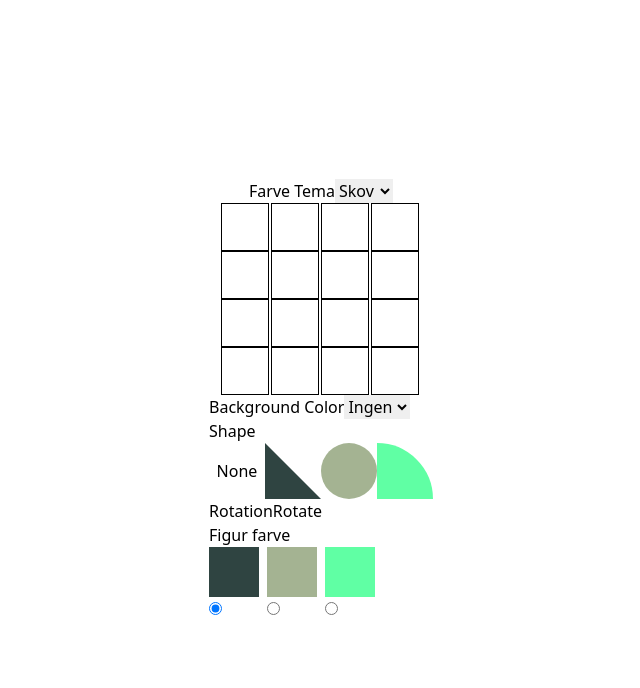
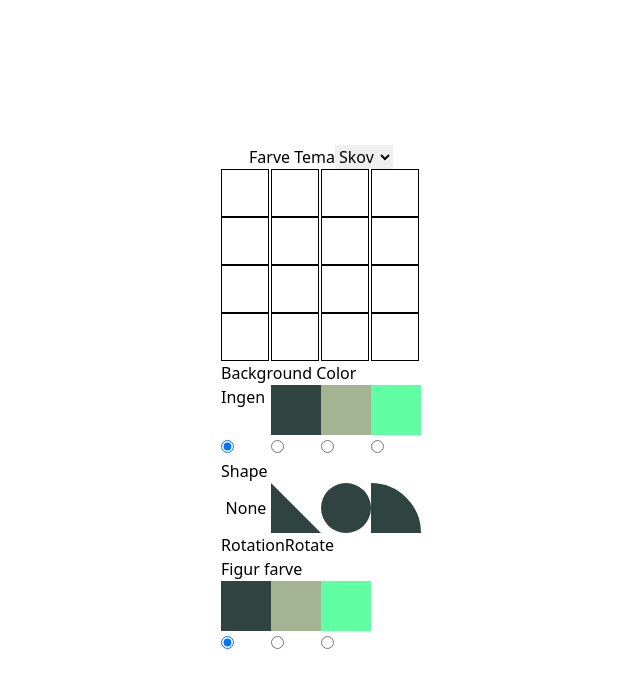
Before and after one commit to Adamduehansen/djoef-branding, a React (Create React App) app: page / in a window 1280 px wide. Shown: the top 688 px of the page, without its empty margins (319-959 px from the left). Built offline with nearby package versions, Linux system fonts and the light colour scheme.

Commit message:
Adds color Radios.

```diff
--- a/src/components/ColorPicker.tsx
+++ /dev/null
@@ -1,87 +0,0 @@
-import classNames from 'classnames';
-import { ChangeEvent, useContext } from 'react';
-import { ColorVariant } from '../contexts/CellContext';
-import { ThemeContext } from '../contexts/ThemeContext';
-
-interface Props {
-  selected: ColorVariant;
-  onColorSelected: (value: ColorVariant) => void;
-}
-
-const ColorPicker = function ({
-  selected,
-  onColorSelected,
-}: Props): JSX.Element {
-  const { theme } = useContext(ThemeContext);
-
-  const colorSelected = function (event: ChangeEvent<HTMLInputElement>) {
-    onColorSelected(event.target.value as ColorVariant);
-  };
-
-  return (
-    <div className='grid grid-cols-4 gap-x-2'>
-      <div>
-        <label
-          htmlFor='shape-color-base'
-          className={classNames(
-            'h-[50px]',
-            'w-[50px]',
-            'block',
-            `bg-${theme}-base`,
-            'cursor-pointer'
-          )}
-        ></label>{' '}
-        <input
-          type='radio'
-          name='shape-color'
-          id='shape-color-base'
-          value='base'
-          onChange={colorSelected}
-          checked={selected === 'base'}
-        />
-      </div>
-      <div>
-        <label
-          htmlFor='shape-color-lys'
-          className={classNames(
-            'h-[50px]',
-            'w-[50px]',
-            'block',
-            `bg-${theme}-lys`,
-            'cursor-pointer'
-          )}
-        ></label>{' '}
-        <input
-          type='radio'
-          name='shape-color'
-          id='shape-color-lys'
-          value='lys'
-          onChange={colorSelected}
-          checked={selected === 'lys'}
-        />
-      </div>
-      <div>
-        <label
-          htmlFor='shape-color-signal'
-          className={classNames(
-            'h-[50px]',
-            'w-[50px]',
-            'block',
-            `bg-${theme}-signal`,
-            'cursor-pointer'
-          )}
-        ></label>{' '}
-        <input
-          type='radio'
-          name='shape-color'
-          id='shape-color-signal'
-          value='signal'
-          onChange={colorSelected}
-          checked={selected === 'signal'}
-        />
-      </div>
-    </div>
-  );
-};
-
-export default ColorPicker;
--- /dev/null
+++ b/src/components/ColorRadio.tsx
@@ -0,0 +1,49 @@
+import classNames from 'classnames';
+import { useContext } from 'react';
+import { ColorVariant } from '../contexts/CellContext';
+import { ThemeContext } from '../contexts/ThemeContext';
+
+type Props = Pick<
+  React.InputHTMLAttributes<HTMLInputElement>,
+  'id' | 'name' | 'checked'
+> & {
+  value: ColorVariant;
+  onChange: (value: ColorVariant) => void;
+};
+
+const ColorRadio = function ({
+  id,
+  name,
+  value,
+  checked,
+  onChange,
+}: Props): JSX.Element {
+  const { theme } = useContext(ThemeContext);
+
+  return (
+    <div>
+      <label
+        htmlFor={id}
+        className={classNames(
+          'h-[50px]',
+          'w-[50px]',
+          'block',
+          `bg-${theme}-${value}`,
+          'cursor-pointer'
+        )}
+      ></label>
+      <input
+        type='radio'
+        name={name}
+        id={id}
+        value={value}
+        onChange={(event) => {
+          onChange(event.target.value as ColorVariant);
+        }}
+        checked={checked}
+      />
+    </div>
+  );
+};
+
+export default ColorRadio;
--- a/src/components/EditCell.tsx
+++ b/src/components/EditCell.tsx
@@ -1,12 +1,7 @@
 import classNames from 'classnames';
 import { useContext, useEffect, useState } from 'react';
-import {
-  Cell,
-  CellContext,
-  ColorVariant,
-  ShapeRotation,
-} from '../contexts/CellContext';
-import ColorPicker from './ColorPicker';
+import { Cell, CellContext, ShapeRotation } from '../contexts/CellContext';
+import ColorRadio from './ColorRadio';
 import ShapePicker from './ShapePicker';
 
 const EditCell: React.FC = function () {
@@ -33,21 +28,58 @@ const EditCell: React.FC = function () {
       <div>
         <div>
           <label htmlFor='cell-background-color'>Background Color</label>
-          <select
-            id='cell-background-color'
-            onChange={(event) => {
-              setCellBackgroundColor(
-                selectedCellId,
-                event.target.value as ColorVariant
-              );
-            }}
-            value={selectedCell?.backgroundColor}
-          >
-            <option value={undefined}>Ingen</option>
-            <option value='base'>Base</option>
-            <option value='lys'>Lys</option>
-            <option value='signal'>Signal</option>
-          </select>
+          <div className='grid grid-cols-4'>
+            <div>
+              <label
+                htmlFor='bg-color-none'
+                className={classNames(
+                  'h-[50px]',
+                  'w-[50px]',
+                  'block',
+                  'cursor-pointer'
+                )}
+              >
+                Ingen
+              </label>
+              <input
+                type='radio'
+                id='bg-color-none'
+                name='bg-color'
+                value={undefined}
+                onChange={(event) => {
+                  setCellBackgroundColor(selectedCellId, undefined);
+                }}
+                checked={!selectedCell?.backgroundColor}
+              />
+            </div>
+            <ColorRadio
+              id='bg-color-base'
+              name='bg-color'
+              value='base'
+              checked={selectedCell?.backgroundColor === 'base'}
+              onChange={(value) => {
+                setCellBackgroundColor(selectedCellId, value);
+              }}
+            />
+            <ColorRadio
+              id='bg-color-lys'
+              name='bg-color'
+              value='lys'
+              checked={selectedCell?.backgroundColor === 'lys'}
+              onChange={(value) => {
+                setCellBackgroundColor(selectedCellId, value);
+              }}
+            />
+            <ColorRadio
+              id='bg-color-signal'
+              name='bg-color'
+              value='signal'
+              checked={selectedCell?.backgroundColor === 'signal'}
+              onChange={(value) => {
+                setCellBackgroundColor(selectedCellId, value);
+              }}
+            />
+          </div>
         </div>
         <div>
           <label>Shape</label>
@@ -56,6 +88,7 @@ const EditCell: React.FC = function () {
               setCellShape(selectedCellId, value);
             }}
             selected={selectedCell?.shape}
+            displayColor={selectedCell?.shapeColor || 'base'}
           />
         </div>
         <div>
@@ -77,28 +110,35 @@ const EditCell: React.FC = function () {
         </div>
         <div>
           <label htmlFor='cell-shape-color'>Figur farve</label>
-          {selectedCell && (
-            <ColorPicker
-              selected={selectedCell?.shapeColor}
-              onColorSelected={(value) => {
+          <div className='flex'>
+            <ColorRadio
+              id='shape-color-base'
+              name='shape-color'
+              value='base'
+              checked={selectedCell?.shapeColor === 'base'}
+              onChange={(value) => {
                 setCellShapeColor(selectedCellId, value);
               }}
             />
-          )}
-          {/* <select
-            id='cell-shape-color'
-            onChange={(event) => {
-              setCellShapeColor(
-                selectedCellId,
-                event.target.value as ColorVariant
-              );
-            }}
-            value={selectedCell?.shapeColor}
-          >
-            <option value='base'>Base</option>
-            <option value='lys'>Lys</option>
-            <option value='signal'>Signal</option>
-          </select> */}
+            <ColorRadio
+              id='shape-color-lys'
+              name='shape-color'
+              value='lys'
+              checked={selectedCell?.shapeColor === 'lys'}
+              onChange={(value) => {
+                setCellShapeColor(selectedCellId, value);
+              }}
+            />
+            <ColorRadio
+              id='shape-color-signal'
+              name='shape-color'
+              value='signal'
+              checked={selectedCell?.shapeColor === 'signal'}
+              onChange={(value) => {
+                setCellShapeColor(selectedCellId, value);
+              }}
+            />
+          </div>
         </div>
       </div>
     );
--- a/src/components/ShapePicker.tsx
+++ b/src/components/ShapePicker.tsx
@@ -1,12 +1,17 @@
-import { ShapeName } from '../contexts/CellContext';
+import { ColorVariant, ShapeName } from '../contexts/CellContext';
 import Shape from './Shape';
 
 interface Props {
   onShapeSelect: (value: ShapeName) => void;
   selected?: ShapeName;
+  displayColor: ColorVariant;
 }
 
-const ShapePicker = function ({ onShapeSelect, selected }: Props): JSX.Element {
+const ShapePicker = function ({
+  onShapeSelect,
+  selected,
+  displayColor,
+}: Props): JSX.Element {
   const shapeSelected = function (event: React.ChangeEvent<HTMLInputElement>) {
     onShapeSelect(event.target.value as ShapeName);
   };
@@ -29,7 +34,7 @@ const ShapePicker = function ({ onShapeSelect, selected }: Props): JSX.Element {
       </div>
       <div className='flex items-center justify-center'>
         <label className='contents cursor-pointer' htmlFor='triangle'>
-          <Shape shape='triangle' color='base' />
+          <Shape shape='triangle' color={displayColor} />
         </label>
         <input
           type='radio'
@@ -43,7 +48,7 @@ const ShapePicker = function ({ onShapeSelect, selected }: Props): JSX.Element {
       </div>
       <div className='flex items-center justify-center'>
         <label className='contents cursor-pointer' htmlFor='circle'>
-          <Shape shape='circle' color='lys' />
+          <Shape shape='circle' color={displayColor} />
         </label>
         <input
           type='radio'
@@ -57,7 +62,7 @@ const ShapePicker = function ({ onShapeSelect, selected }: Props): JSX.Element {
       </div>
       <div className='flex items-center justify-center'>
         <label className='contents cursor-pointer' htmlFor='arc'>
-          <Shape shape='arc' color='signal' />
+          <Shape shape='arc' color={displayColor} />
         </label>
         <input
           type='radio'
--- a/src/contexts/CellContext.ts
+++ b/src/contexts/CellContext.ts
@@ -16,7 +16,7 @@ interface CellContextProps {
   selectedCellId?: string;
   setSelectedCell: (cellId: string) => void;
   cells: Cell[];
-  setCellBackgroundColor: (cellId: string, color: ColorVariant) => void;
+  setCellBackgroundColor: (cellId: string, color?: ColorVariant) => void;
   setCellShape: (cellId: string, shape: ShapeName) => void;
   setCellShapeColor: (cellId: string, color: ColorVariant) => void;
   setCellShapeRotation: (cellId: string, rotation: ShapeRotation) => void;
--- a/src/lib/CellProvider.tsx
+++ b/src/lib/CellProvider.tsx
@@ -30,7 +30,7 @@ const CellProvider: React.FC = function ({ children }) {
     setCellId(cellId);
   };
 
-  const onSetCellBackground = function (cellId: string, color: ColorVariant) {
+  const onSetCellBackground = function (cellId: string, color?: ColorVariant) {
     setCells((currentCells): Cell[] => {
       return currentCells.map((cell) => {
         if (cell.id !== cellId) {
```
